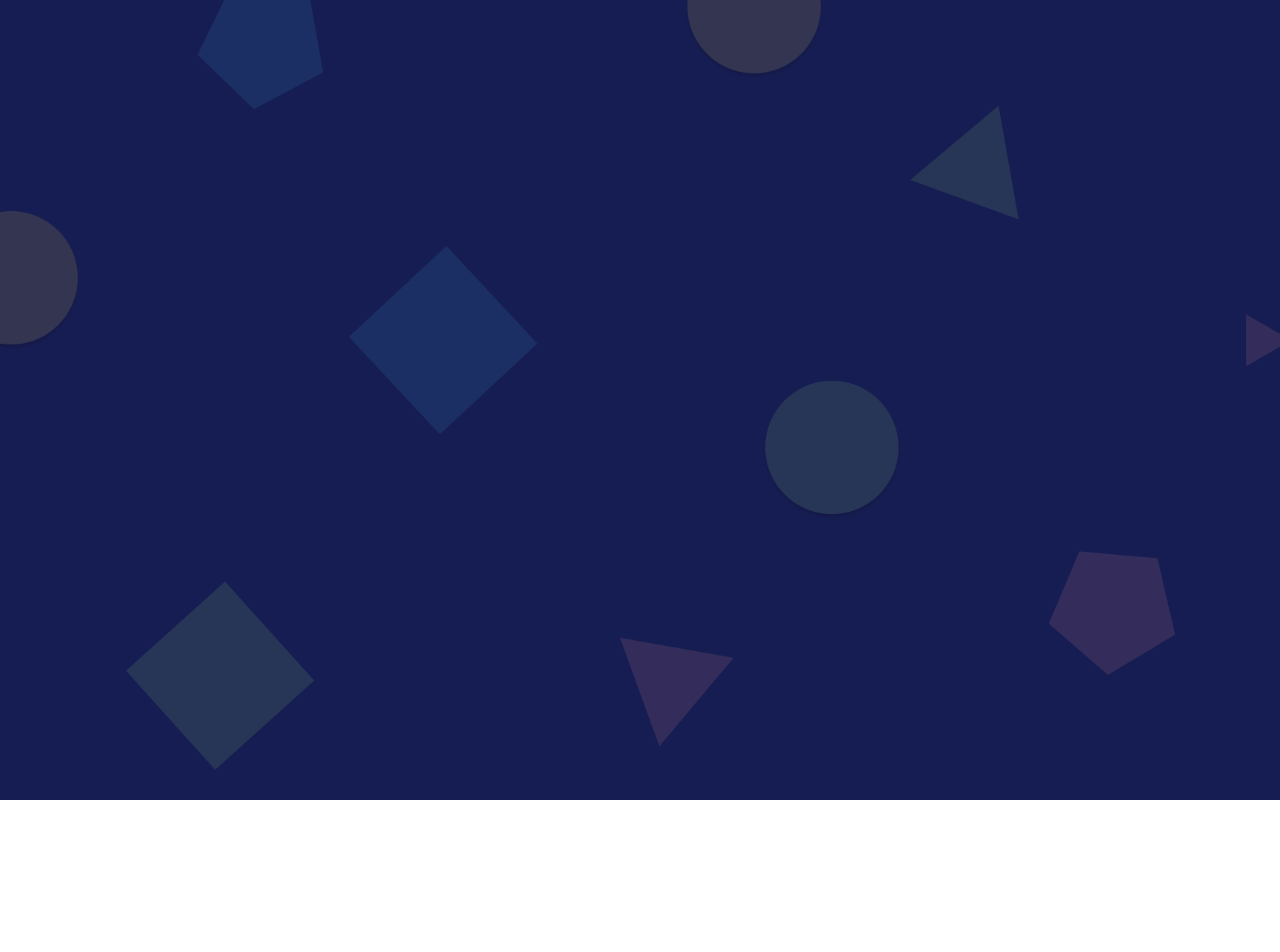
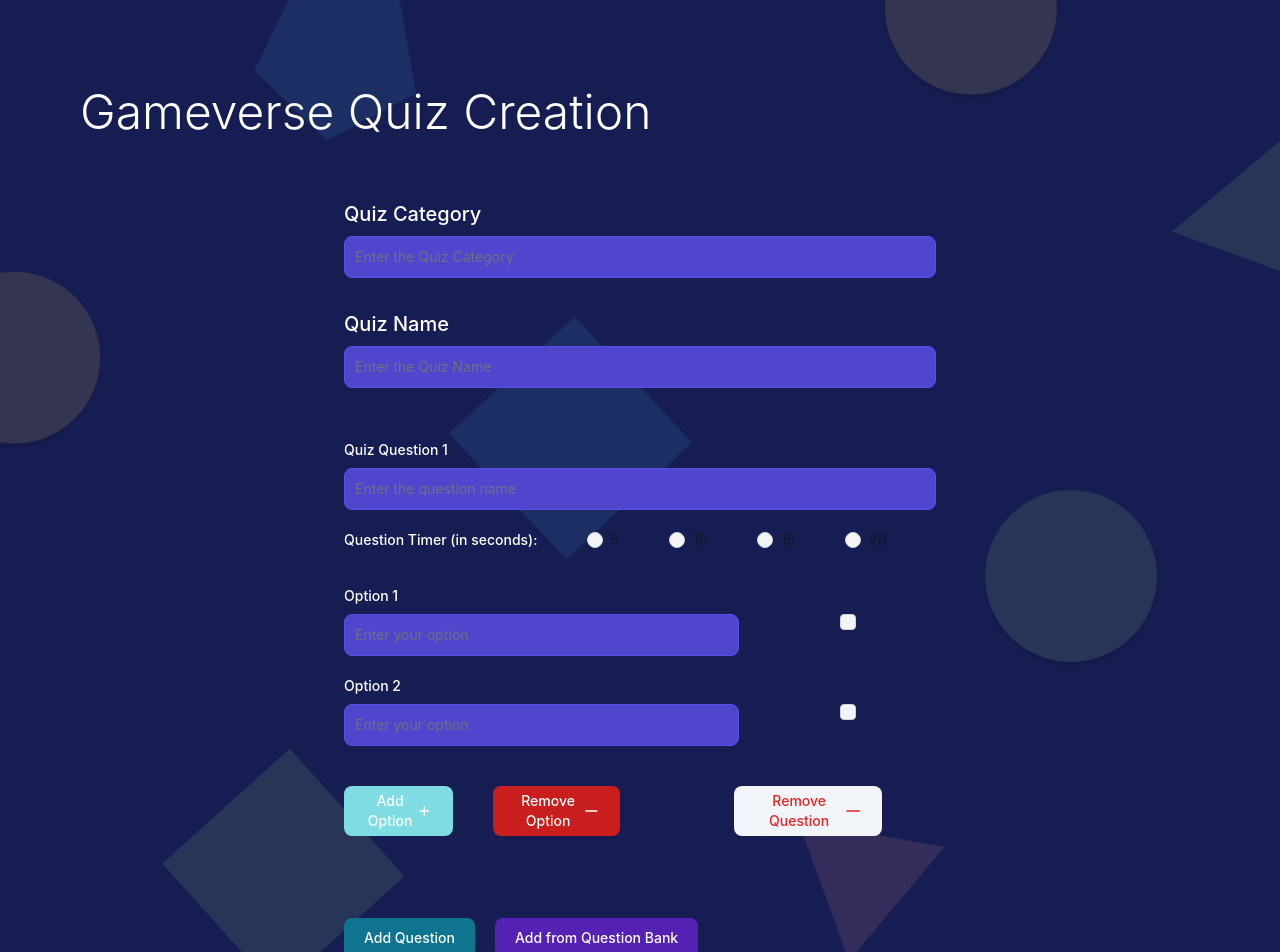
Before and after one commit to verwinkwasmu/fyp-10-gameverse, a Vue app in the folder ui/: page /QuizCreation in a window 1280 px wide. Before the commit this address had no page. Shown: the top 952 px of the page. Before the commit the page ends 800 px from the top, so only its background shows below. Built offline with nearby package versions, Linux system fonts and the light colour scheme; what vue-query would draw is missing.

Commit message:
Quiz Creation Page

```diff
--- /dev/null
+++ b/ui/src/components/QuizCreation.vue
@@ -0,0 +1,284 @@
+<script setup>
+import { ref } from "vue";
+
+let quizObject = ref({
+  title: "",
+  category: "",
+  questions: [
+    {
+      question: "",
+      options: {
+        option_1: "",
+        option_2: "",
+      },
+      answer: "",
+      timer: "",
+    },
+  ],
+});
+
+const addOption = (object) => {
+  let i = Object.keys(object).length;
+  object[`option_${i + 1}`] = "";
+};
+
+const removeOption = (object) => {
+  let i = Object.keys(object).length;
+  delete object[`option_${i}`];
+};
+
+// is there a max question?
+const addQuestion = (object) => {
+  let newQuestion = {
+    question: "",
+    options: {
+      option_1: "",
+    },
+    answer: "",
+    timer: "",
+  };
+  object.push(newQuestion);
+};
+
+const removeQuestion = (object) => {
+  object.pop();
+};
+</script>
+
+<template>
+  <div class="mt-12">
+    <p class="flex justify-left text-5xl text-white pt-10 pl-20 font-light">
+      Gameverse Quiz Creation
+    </p>
+    <div className="flex flex-wrap lg:flex-nowrap justify-center m-8 p-8">
+      <div class="grid grid-cols-1 gap-8 justify-items-center w-7/12 px-10">
+        <div class="w-full">
+          <label
+            for="first_name"
+            class="block mb-2 text-xl font-medium text-white"
+            >Quiz Category</label
+          >
+          <input
+            type="text"
+            id="first_name"
+            class="bg-indigo-700 border border-indigo-600 text-gray-900 text-sm rounded-lg block w-full p-2.5"
+            placeholder="Enter the Quiz Category"
+            required
+          />
+        </div>
+        <div class="w-full">
+          <label
+            for="first_name"
+            class="block mb-2 text-xl font-medium text-white"
+            >Quiz Name</label
+          >
+          <input
+            type="text"
+            id="first_name"
+            class="bg-indigo-700 border border-indigo-600 text-gray-900 text-sm rounded-lg block w-full p-2.5"
+            placeholder="Enter the Quiz Name"
+            required
+          />
+        </div>
+        <div v-for="(question, index) in quizObject.questions" class="w-full">
+          <div class="w-full my-5">
+            <label
+              for="first_name"
+              class="block mb-2 text-sm font-medium text-white"
+              >Quiz Question {{ index + 1 }}</label
+            >
+            <input
+              type="text"
+              id="first_name"
+              class="bg-indigo-700 border border-indigo-600 text-gray-900 text-sm rounded-lg block w-full p-2.5"
+              placeholder="Enter the question name"
+              v-model="question.question"
+              required
+            />
+          </div>
+          <div class="w-full my-5">
+            <div class="grid grid-flow-col">
+              <div class="block mb-2 text-sm font-medium text-white">
+                Question Timer (in seconds):
+              </div>
+              <div class="flex items-center mb-4">
+                <input
+                  id="default-radio-1"
+                  type="radio"
+                  value=""
+                  name="default-radio"
+                  class="w-4 h-4 text-blue-600 bg-gray-100 border-gray-300"
+                />
+
+                <label
+                  for="default-checkbox"
+                  class="ml-2 text-sm font-medium text-gray-900 dark:text-gray-300"
+                  >5</label
+                >
+              </div>
+              <div class="flex items-center mb-4">
+                <input
+                  id="default-radio-1"
+                  type="radio"
+                  value=""
+                  name="default-radio"
+                  class="w-4 h-4 text-blue-600 bg-gray-100 border-gray-300"
+                />
+
+                <label
+                  for="default-checkbox"
+                  class="ml-2 text-sm font-medium text-gray-900 dark:text-gray-300"
+                  >10</label
+                >
+              </div>
+              <div class="flex items-center mb-4">
+                <input
+                  id="default-radio-1"
+                  type="radio"
+                  value=""
+                  name="default-radio"
+                  class="w-4 h-4 text-blue-600 bg-gray-100 border-gray-300"
+                />
+
+                <label
+                  for="default-checkbox"
+                  class="ml-2 text-sm font-medium text-gray-900 dark:text-gray-300"
+                  >15</label
+                >
+              </div>
+              <div class="flex items-center mb-4">
+                <input
+                  id="default-radio-1"
+                  type="radio"
+                  value=""
+                  name="default-radio"
+                  class="w-4 h-4 text-blue-600 bg-gray-100 border-gray-300"
+                />
+
+                <label
+                  for="default-checkbox"
+                  class="ml-2 text-sm font-medium text-gray-900 dark:text-gray-300"
+                  >20</label
+                >
+              </div>
+            </div>
+          </div>
+          <div
+            class="w-full my-5"
+            v-for="(value, propertyName, index) in question.options"
+          >
+            <label
+              for="first_name"
+              class="block mb-2 text-sm font-medium text-white"
+              >Option {{ index + 1 }}</label
+            >
+            <input
+              id="default-checkbox"
+              type="checkbox"
+              value=""
+              class="w-4 float-right text-indigo-600 bg-gray-100 rounded border-gray-300 mr-20"
+            />
+            <input
+              type="text"
+              id="first_name"
+              class="bg-indigo-700 border border-indigo-600 text-gray-900 text-sm rounded-lg block w-8/12 p-2.5"
+              placeholder="Enter your option"
+              required
+            />
+          </div>
+          <div class="w-full my-5">
+            <div class="grid grid-cols-2">
+              <div class="inline-flex">
+                <button
+                  v-if="Object.keys(question.options).length < 4"
+                  type="button"
+                  @click="addOption(question.options)"
+                  class="text-white bg-teal-300 hover:bg-teal-400 focus:ring-4 focus:outline-none font-medium rounded-lg text-sm px-5 py-2.5 text-center inline-flex items-center mr-5 my-5 h-1/2"
+                >
+                  Add Option
+                  <svg
+                    class="w-6 h-6"
+                    fill="none"
+                    stroke="currentColor"
+                    viewBox="0 0 24 24"
+                    xmlns="http://www.w3.org/2000/svg"
+                  >
+                    <path
+                      stroke-linecap="round"
+                      stroke-linejoin="round"
+                      stroke-width="2"
+                      d="M12 6v6m0 0v6m0-6h6m-6 0H6"
+                    ></path>
+                  </svg>
+                </button>
+                <button
+                  type="button"
+                  v-if="Object.keys(question.options).length > 1"
+                  @click="removeOption(question.options)"
+                  class="text-white bg-red-700 hover:bg-red-800 focus:ring-4 focus:outline-none font-medium rounded-lg text-sm px-5 py-2.5 text-center inline-flex items-center m-5 h-1/2"
+                >
+                  Remove Option
+                  <svg
+                    class="w-6 h-6"
+                    fill="none"
+                    stroke="currentColor"
+                    viewBox="0 0 24 24"
+                    xmlns="http://www.w3.org/2000/svg"
+                  >
+                    <path
+                      stroke-linecap="round"
+                      stroke-linejoin="round"
+                      stroke-width="2"
+                      d="M20 12H4"
+                    ></path>
+                  </svg>
+                </button>
+              </div>
+              <div class="justify-self-end">
+                <button
+                  type="button"
+                  @click="removeQuestion(quizObject.questions)"
+                  class="text-red-600 w-8/12 bg-slate-100 hover:bg-slate-200 focus:ring-4 focus:outline-none font-medium rounded-lg text-sm px-5 py-2.5 text-center inline-flex items-center m-5 h-1/2"
+                >
+                  Remove Question
+                  <svg
+                    class="w-6 h-6"
+                    fill="none"
+                    stroke="currentColor"
+                    viewBox="0 0 24 24"
+                    xmlns="http://www.w3.org/2000/svg"
+                  >
+                    <path
+                      stroke-linecap="round"
+                      stroke-linejoin="round"
+                      stroke-width="2"
+                      d="M20 12H4"
+                    ></path>
+                  </svg>
+                </button>
+              </div>
+            </div>
+          </div>
+        </div>
+        <div class="w-full">
+          <button
+            v-if="quizObject.questions.length < 15"
+            type="button"
+            @click="addQuestion(quizObject.questions)"
+            class="text-white bg-cyan-700 hover:bg-cyan-800 font-medium rounded-lg text-sm px-5 py-2.5 mr-5 mb-2"
+          >
+            Add Question
+          </button>
+          <button
+            type="button"
+            class="text-white bg-purple-800 hover:bg-purple-900 font-medium rounded-lg text-sm px-5 py-2.5 mr-2 mb-2"
+          >
+            Add from Question Bank
+          </button>
+        </div>
+      </div>
+    </div>
+  </div>
+</template>
+
+<style scoped></style>
--- a/ui/src/components/index.js
+++ b/ui/src/components/index.js
@@ -1 +1,2 @@
-export {default as Chat} from "./Chat"
+export {default as Chat} from "./Chat.vue"
+export {default as QuizCreation} from "./QuizCreation.vue"
```
Also changed, not shown: ui/src/router/index.js (+6 -3 lines).
